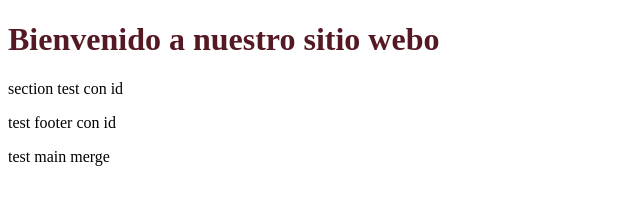
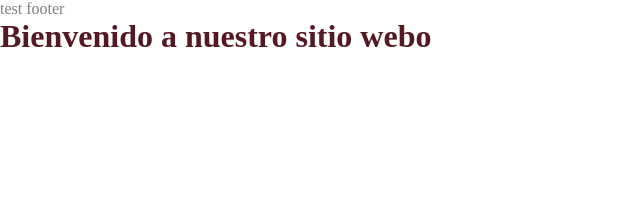
Before and after one commit to abdellah-Afriano/Practica1, a plain HTML site: page index.html in a window 1280 px wide. Shown: the whole page, without its empty margins (0-640 px from the left). Drawn offline with Linux system fonts and the light colour scheme.

Commit message:
add style

```diff
--- a/css/styles.css
+++ b/css/styles.css
@@ -1,3 +1,14 @@
  h1 {
     color: rgb(85, 25, 36);
  }
+
+ p {
+
+   color: gray;
+ }
+
+ *{ margin: 0;
+   padding: 0;
+   box-sizing: border-box;
+
+ }
--- a/index.html
+++ b/index.html
@@ -10,14 +10,10 @@
     <link rel="stylesheet" href="./css/styles.css">
 </head>
 <body>
+    <footer>
+        <p>test footer</p>
+    </footer>
+    <h1>Bienvenido a nuestro sitio webo</h1>
 
-    <h1>Bienvenido a nuestro sitio webo</h1>
-<section id="sect1"><p>section test con id</p></section>
-    <footer id="ident">
-
-        <p>test footer con id</p>
-        <section id="Ma"><p> test main merge</p></section>
-    </footer>
-    <script src="./js/main.js"></script>
 </body>
 </html>
--- a/js/main.js
+++ b/js/main.js
@@ -0,0 +1 @@
+console.log(`¡Hola Mundo!`)
```
